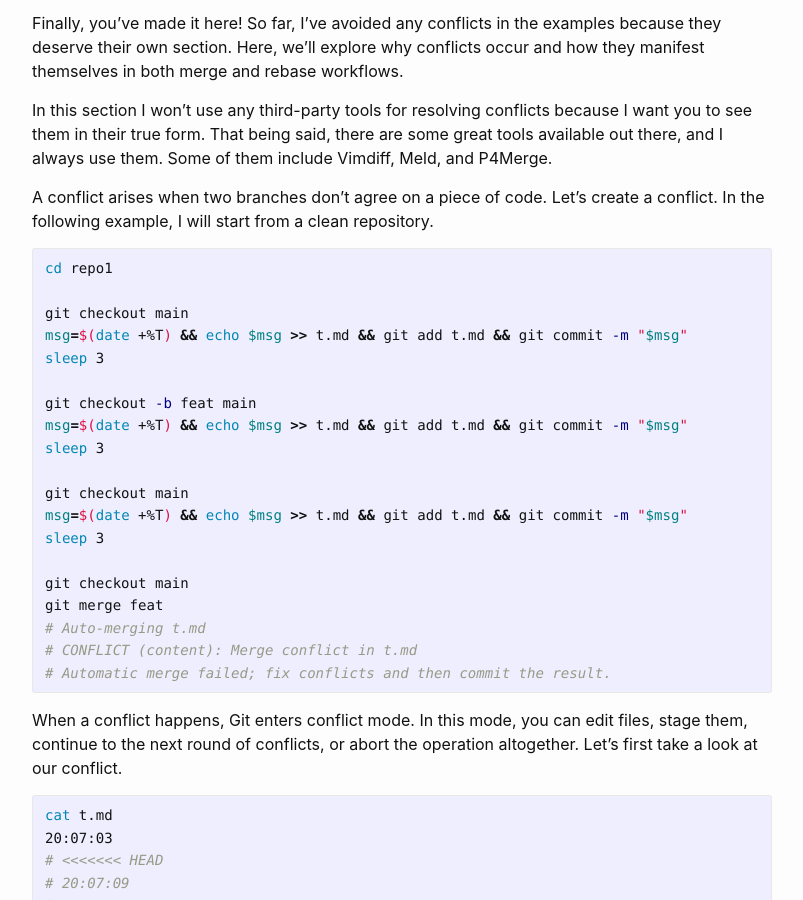
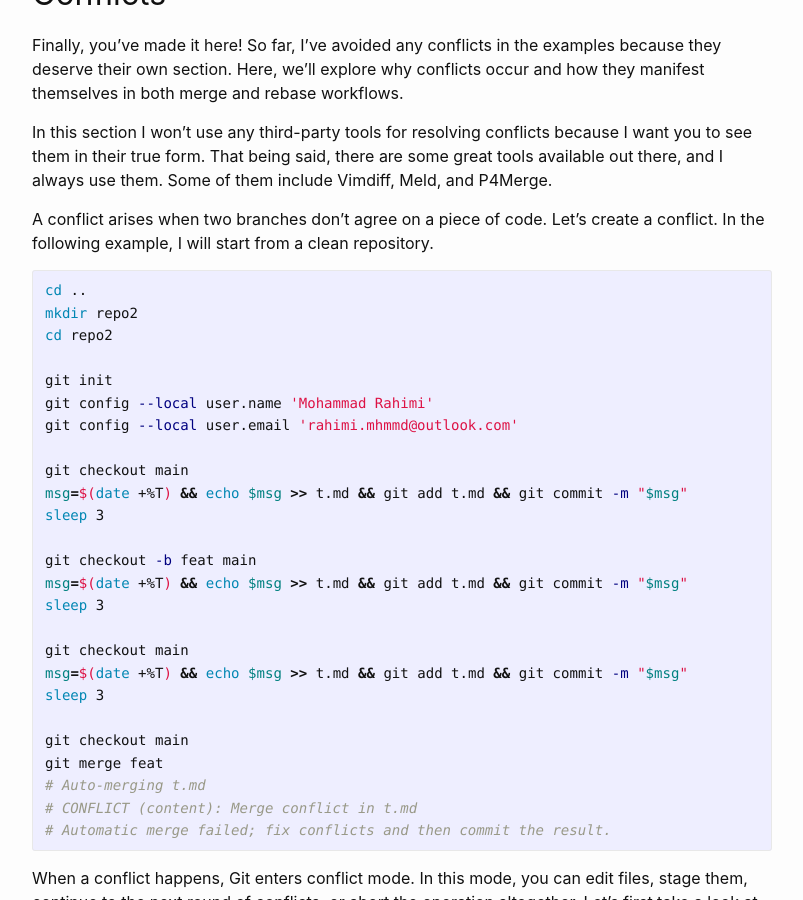
Before and after one commit to MhmRhm/DotBashHistory, a Jekyll site: the page built from docs/_posts/2024-05-23-eat-git-part-4.md, in a window 1280 px wide and 900 px high, scrolled down 15374 px. Shown: the whole window, without its empty margins (238-1041 px from the left). Built offline with Jekyll 4.4.1, drawn with Linux system fonts in a browser that asks for light colours; comment, search, counter and statistics services are not loaded; some of the changed text lies outside the part shown.

Commit message:
Update 2024-05-23-eat-git-part-4.md

````diff
--- a/docs/_posts/2024-05-23-eat-git-part-4.md
+++ b/docs/_posts/2024-05-23-eat-git-part-4.md
@@ -489,8 +489,9 @@ and how they form the final history. I used two files to avoid conflicts.
 Let's create a repository with one commit for each file in it:
 
 ```bash
-mkdir repo
-cd repo
+cd ..
+mkdir repo1
+cd repo1
 
 git init
 git config --local user.name 'Mohammad Rahimi'
@@ -767,7 +768,13 @@ A conflict arises when two branches don't agree on a piece of code. Let's create
 a conflict. In the following example, I will start from a clean repository.
 
 ```bash
-cd repo1
+cd ..
+mkdir repo2
+cd repo2
+
+git init
+git config --local user.name 'Mohammad Rahimi'
+git config --local user.email 'rahimi.mhmmd@outlook.com'
 
 git checkout main
 msg=$(date +%T) && echo $msg >> t.md && git add t.md && git commit -m "$msg"
@@ -909,7 +916,9 @@ Let me show you what I mean. In the following example, I will start from a clean
 repository.
 
 ```bash
-cd repo2
+cd ..
+mkdir repo3
+cd repo3
 
 git init
 git config --local user.name 'Mohammad Rahimi'
````
